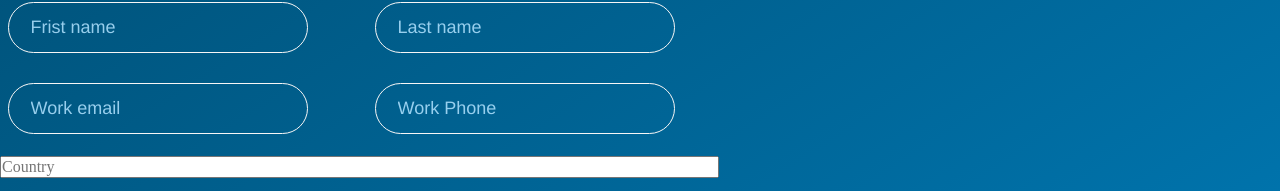
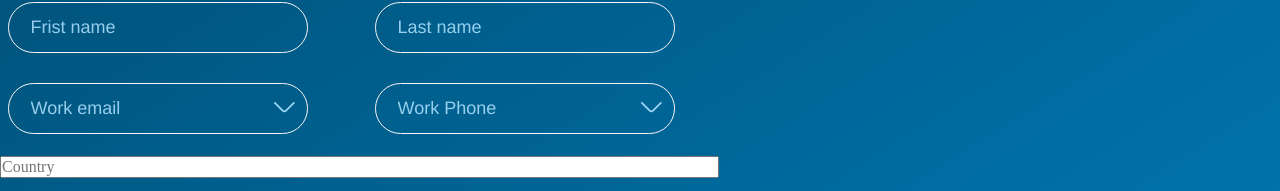
Before and after one commit to theCapnCoder/Decenter-Ads, a React (Create React App) app: page / in a window 1280 px wide. Shown: the part 572-763 px from the top of the page. Built offline with nearby package versions, Linux system fonts and the light colour scheme.

Commit message:
chore: Input add arrow dropDown

```diff
--- a/src/components/Input/Input.tsx
+++ b/src/components/Input/Input.tsx
@@ -3,6 +3,7 @@ import classnames from "classnames";
 
 import "./input.scss";
 import { useField } from "formik";
+import { DropDown } from "../../assets/img/DropDown";
 
 type BaseProps = {
   name: string;
@@ -11,6 +12,7 @@ type BaseProps = {
 
 type Props = {
   autoFocus: boolean;
+  select: boolean;
   disabled: boolean;
   error: boolean;
   fullWidth: boolean;
@@ -23,6 +25,7 @@ export const Input: FC<BaseProps & Partial<Props>> = ({
   name,
   type,
   autoFocus,
+  select,
   disabled,
   error,
   fullWidth,
@@ -35,6 +38,7 @@ export const Input: FC<BaseProps & Partial<Props>> = ({
 
   return (
     <div className="UiInputBase">
+      <div className="UiInput">
         <input
           className={classnames({
             "Ui-error": error,
@@ -48,6 +52,13 @@ export const Input: FC<BaseProps & Partial<Props>> = ({
           {...field}
         ></input>
 
+        {select && (
+          <div className="Ui-select">
+            <DropDown />
+          </div>
+        )}
+      </div>
+
       {meta.error && meta.touched ? (
         <p className="Ui-error">{meta.error}</p>
       ) : null}
--- a/src/components/Input/input.scss
+++ b/src/components/Input/input.scss
@@ -42,4 +42,17 @@
       color: transparent;
     }
   }
+
+  .UiInput{
+    display: inline-flex;
+    position: relative;
+  }
+
+  .Ui-select {
+    position: absolute;
+    right: 20px;
+    top: 50%;
+    transform: translateY(-50%);
+    cursor: pointer;
+  }
 }
```
Lines whose indentation alone changed are shown as unchanged.
